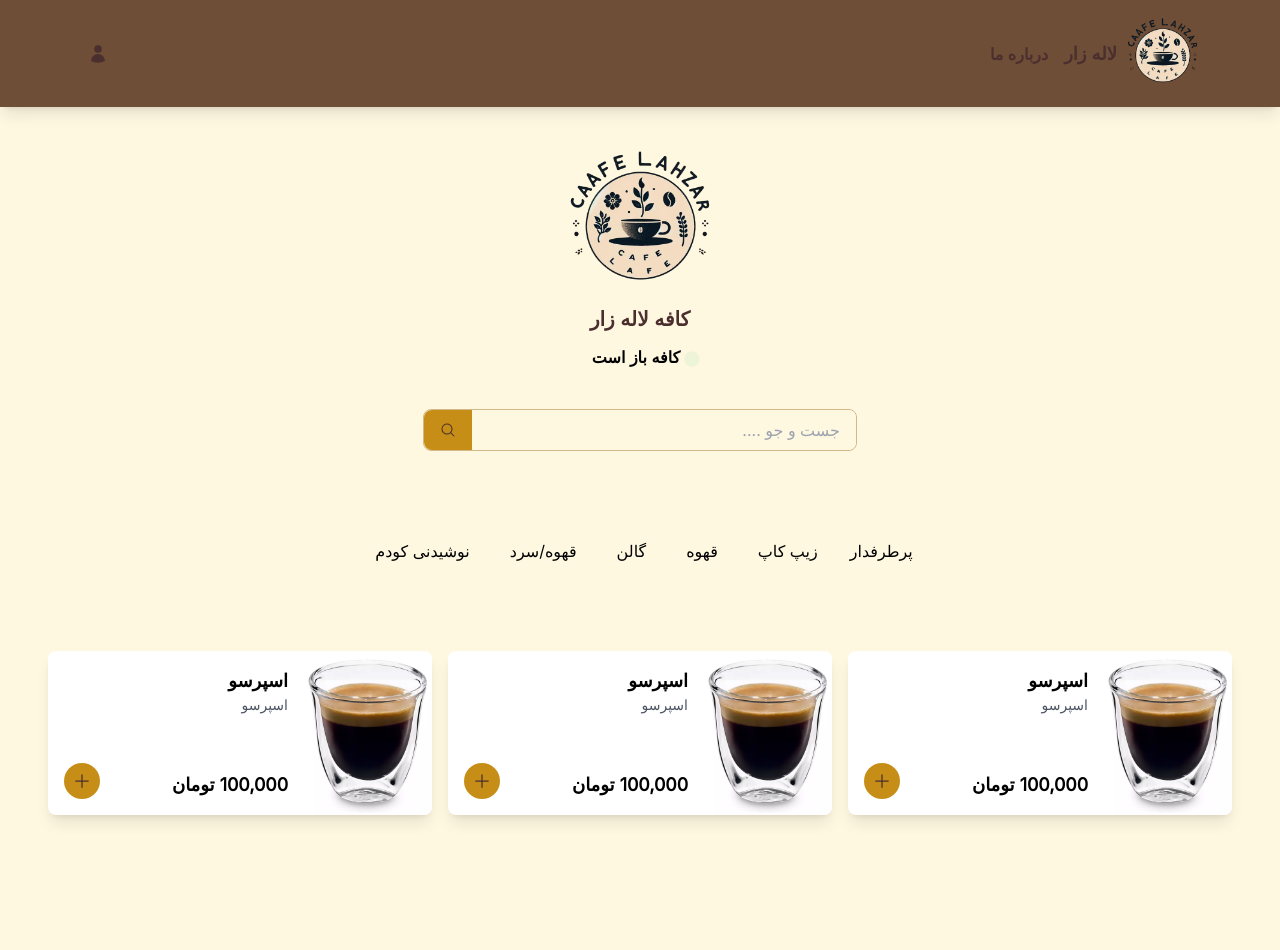
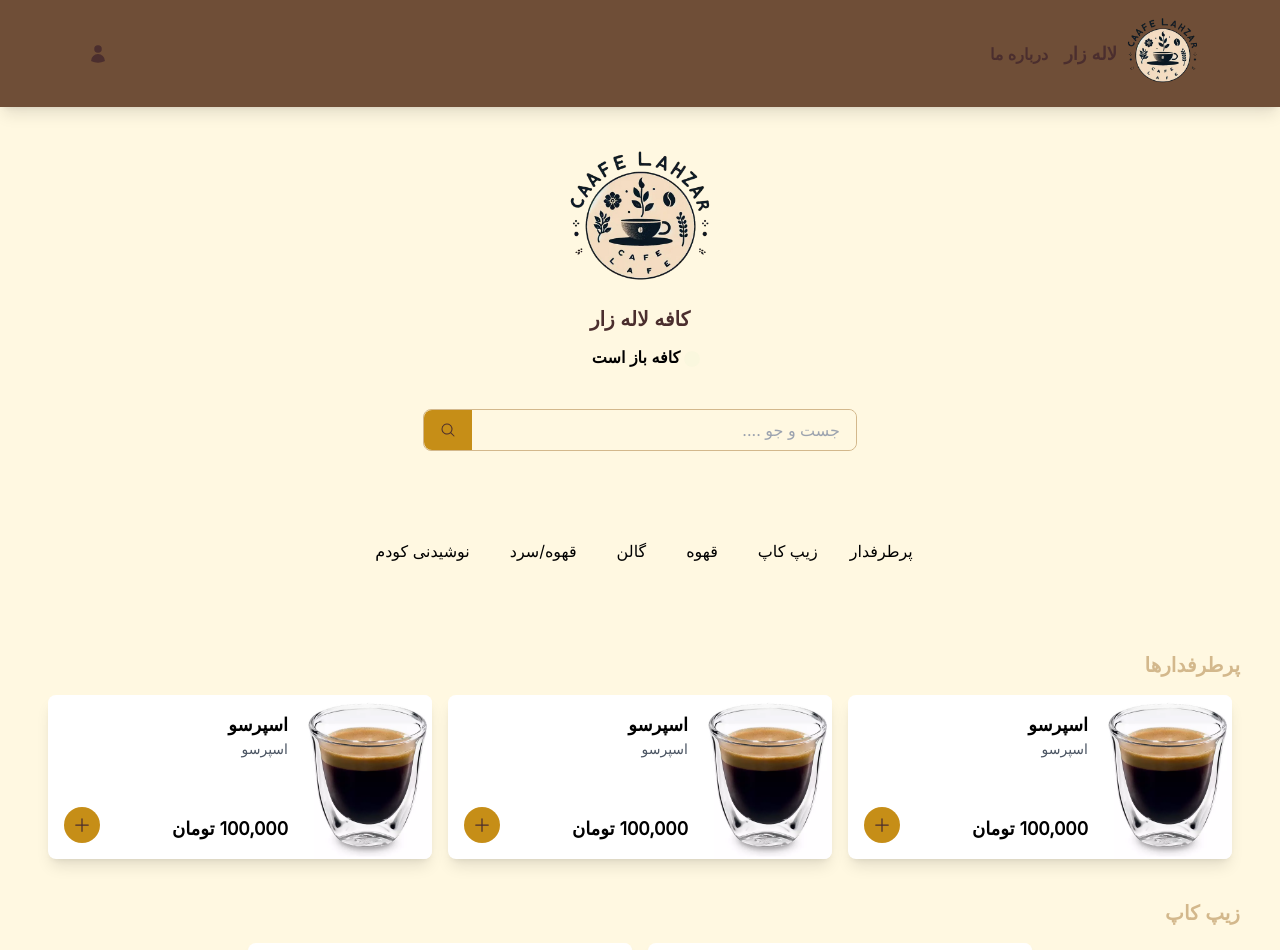
Before and after one commit to rezac78/Lalehzar, a Next.js app: page / in a window 1280 px wide. Shown: the top 950 px of the page. Before the commit the page ends 855 px from the top, so only its background shows below. Built offline with nearby package versions, Linux system fonts and the light colour scheme.

Commit message:
cart part

```diff
--- a/src/components/CartSections/CartSections.tsx
+++ b/src/components/CartSections/CartSections.tsx
@@ -8,6 +8,7 @@
                         id: 1,
                         imageUrl: "/x8rhq2rkrnfd.webp",
                         name: "اسپرسو",
+                        hashTag: ["پرطرفدارها", "قهوه"],
                         description: "اسپرسو",
                         price: "100,000 تومان"
                 },
@@ -15,6 +16,7 @@
                         id: 2,
                         imageUrl: "/x8rhq2rkrnfd.webp",
                         name: "اسپرسو",
+                        hashTag: ["قهوه"],
                         description: "اسپرسو",
                         price: "100,000 تومان"
                 },
@@ -22,32 +24,51 @@
                         id: 3,
                         imageUrl: "/x8rhq2rkrnfd.webp",
                         name: "اسپرسو",
+                        hashTag: ["پرطرفدارها", "زیپ کاپ"],
+                        description: "اسپرسو",
+                        price: "100,000 تومان"
+                },
+                {
+                        id: 4,
+                        imageUrl: "/x8rhq2rkrnfd.webp",
+                        name: "اسپرسو",
+                        hashTag: ["پرطرفدارها", "زیپ کاپ"],
                         description: "اسپرسو",
                         price: "100,000 تومان"
                 }
-                // Add more products if needed
         ];
-
-        return (
-                <div className="flex flex-wrap justify-center gap-4 my-10">
-                        {products.map((e) => (
-                                <div key={e.id} className="flex flex-wrap w-11/12 md:w-2/5 xl:w-[30%] bg-white shadow-lg rounded-lg overflow-hidden">
-                                        <PartImage src={e.imageUrl} className="w-1/3 md:w-1/3" width={500} height={500} />
+        const hashtags = ["پرطرفدارها", "زیپ کاپ", "قهوه"];
+        const renderProductsByHashtag = (hashtag: string) => {
+                return products
+                        .filter(product => product.hashTag.includes(hashtag))
+                        .map(product => (
+                                <div key={product.id} className="flex flex-wrap w-11/12 md:w-2/5 xl:w-[30%] bg-white shadow-lg rounded-lg overflow-hidden">
+                                        <PartImage src={product.imageUrl} className="w-1/3 md:w-1/3" width={500} height={500} />
                                         <div className="w-2/3 p-4 flex flex-col justify-between">
                                                 <div>
-                                                        <h2 className="text-lg font-bold">{e.name}</h2>
-                                                        <p className="text-sm text-gray-600">{e.description}</p>
+                                                        <h2 className="text-lg font-bold">{product.name}</h2>
+                                                        <p className="text-sm text-gray-600">{product.description}</p>
                                                 </div>
                                                 <div className="flex justify-between items-end mt-4">
-                                                        <span className="text-lg font-bold">{e.price}</span>
+                                                        <span className="text-lg font-bold">{product.price}</span>
                                                         <PartButton className="text-Text bg-Buttons hover:bg-ButtonHover rounded-full p-2">
                                                                 <PlusIcon className="h-5 w-5" />
                                                         </PartButton>
                                                 </div>
                                         </div>
                                 </div>
+                        ));
+        };
+        return (
+                <div className="my-10">
+                        {hashtags.map(hashtag => (
+                                <div className="my-10" key={hashtag}>
+                                        <h2 className="text-xl font-bold my-4 mx-5 sm:mx-10 text-Highlights">{hashtag}</h2>
+                                        <div className="flex flex-wrap justify-center gap-4">
+                                                {renderProductsByHashtag(hashtag)}
+                                        </div>
+                                </div>
                         ))}
                 </div>
-
         );
 }
```
